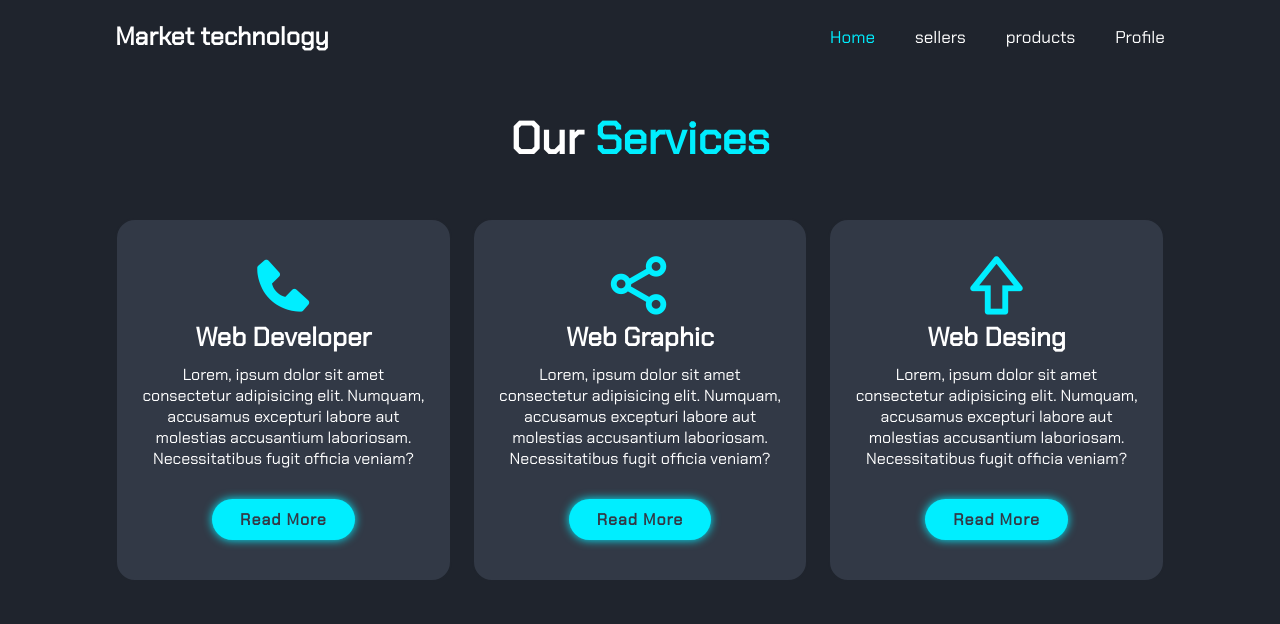
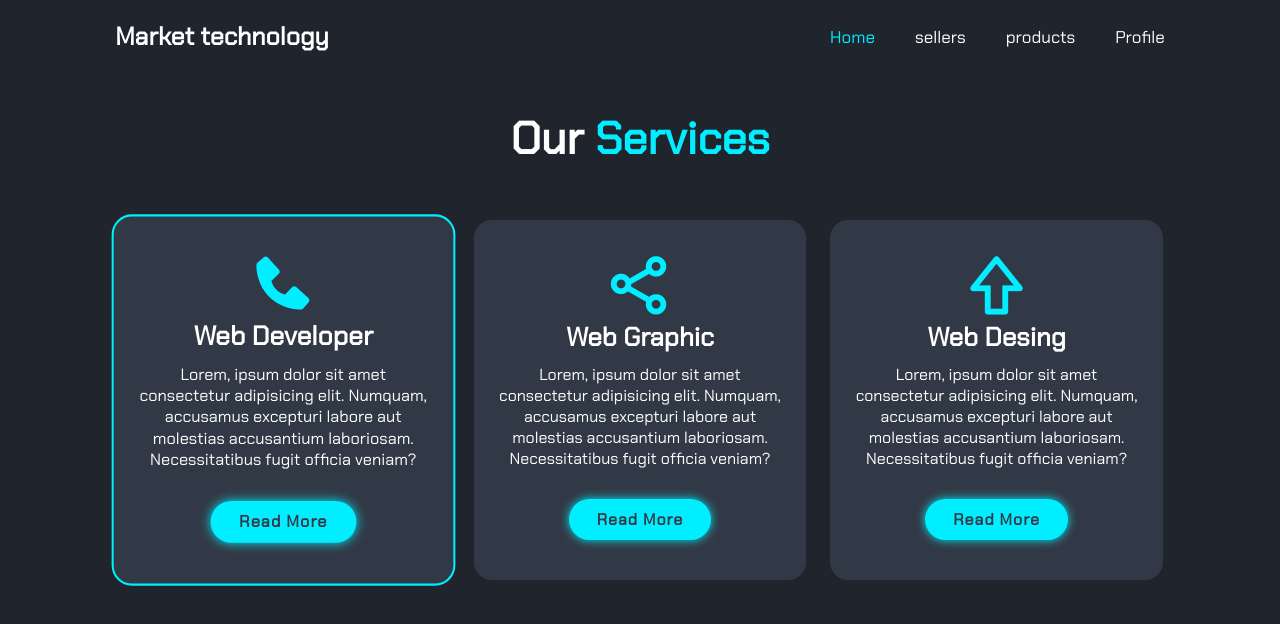
Before and after one commit to juandacorrea112/Market-Tecnology, a React (Create React App) app: page / in a window 1280 px wide. In both pictures the pointer is over the element 283 px from the left and 1991 px from the top of the page. Shown: the part 1591-2215 px from the top of the page. Built offline with nearby package versions, Linux system fonts and the light colour scheme.

Commit message:
cambios en el footer

```diff
--- a/src/components/Layouts/Footer/Footer.jsx
+++ b/src/components/Layouts/Footer/Footer.jsx
@@ -1,5 +1,5 @@
 import React from 'react'
-import LogoFooter from '../../../images/icons/LogoFooter.jpg'
+import iconTecnologyModifi from '../../../images/icons/iconTecnologyModifi.png'
 import './Footer.css'
 
 export const Footer = () => {
@@ -8,7 +8,7 @@ export const Footer = () => {
       <div className="container">
         <div className="row">
           <div className="col" id='company'>
-            <img className='imgFooter logo' src={LogoFooter} alt="" />
+            <img className='imgFooter logo' src={iconTecnologyModifi} alt="" />
             <p>
               we are spacialized in desingnis, make your business a brand
               try our premium servicies.
--- a/src/components/Ui/PagehomeBottom/Pagehomebottom.css
+++ b/src/components/Ui/PagehomeBottom/Pagehomebottom.css
@@ -28,6 +28,12 @@
     border-radius: 2rem;
     text-align: center;
     border: .2rem solid var(--bg-color);
+    transition: .5s ease;
+}
+
+.services-container .services-box:hover{
+    border-color: var(--main-color);
+    transform: scale(1.02);
 }
 
 .services-box i {
```
